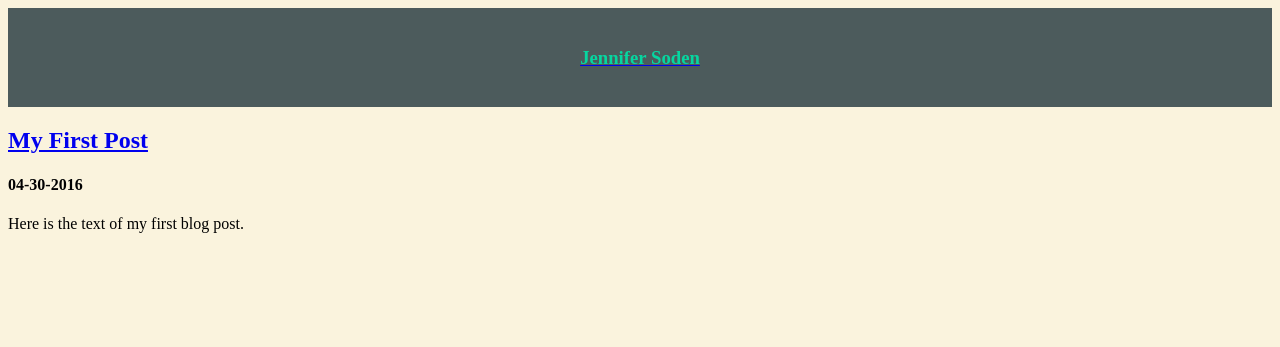
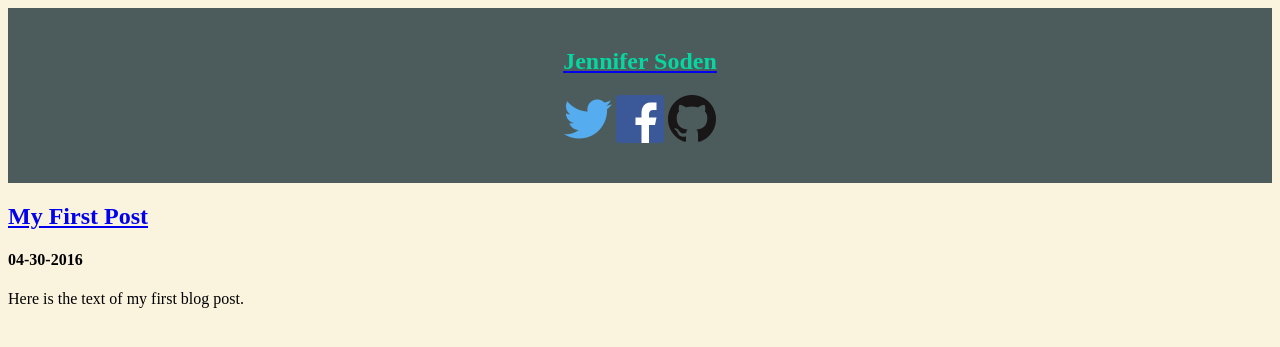
Before and after one commit to MsJennyGiraffe/MsJennyGiraffe.github.io, a Jekyll site: the page built from index.html, in a window 1280 px wide. Shown: the top 347 px of the page. Built offline with Jekyll 4.4.1, drawn with Linux system fonts in a browser that asks for light colours.

Commit message:
added nav bar

```diff
--- a/_includes/header.html
+++ b/_includes/header.html
@@ -8,5 +8,10 @@
 
 <body>
   <div class=hero>
-    <li><a href="/"><h3>{{ site.title }}</h3></a></li>
+    <ul>
+      <li><a href="/"><h2>{{ site.title }}</h3></a></li>
+        <li><a href ="https://twitter.com/MsJennyGiraffe"><img src="icons/twitter.png"></li></a>
+        <li><a href ="http://www.facebook.com/jenny.soden.7"><img src="icons/facebook.png"></li></a>
+        <li><a href ="https://github.com/MsJennyGiraffe"><img src="icons/github.png"></li></a>
+    </ul>
   </div>
--- a/_layouts/post.html
+++ b/_layouts/post.html
@@ -2,6 +2,7 @@
 
 <h1>{{ page.title }}</h1>
 <p>{{ page.date | date: '%B %d, %Y' }}</p>
+
 {{ content }}
 
 {% include footer.html %}
--- a/css/styles.css
+++ b/css/styles.css
@@ -2,14 +2,22 @@ body {
   background: #faf3dd;
 }
 
-h3 {
+h2 {
   color: #06d6a0;
+  text-decoration: none;
 }
 
 .hero {
   text-align: center;
   background-color: #4c5b5c;
   padding: 20px;
+}
+
+ul {
   list-style-type: none;
-  text-decoration: none;
+  padding: 0;
 }
+
+li {
+  display: inline;
+}
```
Also changed, not shown: icons/facebook.png (added), icons/github.png (added), icons/twitter-bird-animal-social-media-32.png (added), icons/twitter.png (added), 13 other files.
